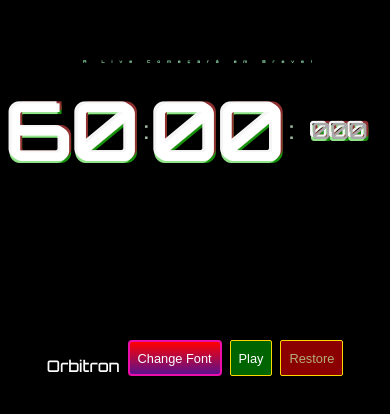
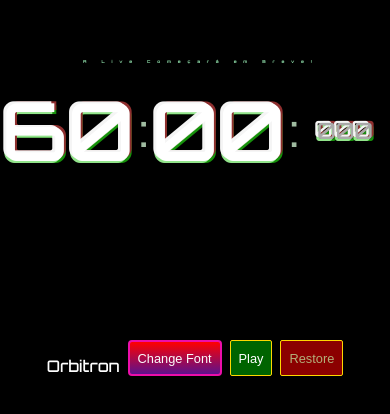
Before and after one commit to pLogicador/stopwatch, a plain HTML site: page index.html in a window 390 px wide. Shown: the part 120-534 px from the top of the page. Drawn offline with Linux system fonts and the light colour scheme.

Commit message:
Update styles.css

```diff
--- a/css/styles.css
+++ b/css/styles.css
@@ -169,7 +169,6 @@ body {
     border-radius: 4px;
     border: 2px solid rgb(236, 14, 170);
     cursor: pointer;
-    z-index: 1;
 }
 
 
@@ -179,6 +178,11 @@ body {
 /*Adaptação ao tamanho da janela*/
 @media screen and (max-width: 768px) {
     /* Estilos específicos para telas menores (por exemplo, smartphones) */
+
+    .container h1 {
+        font-size: 1vw;
+    }
+
     .time {
         font-size: 3vw; /* Tamanho da fonte menor para telas menores */
     }
@@ -187,8 +191,8 @@ body {
         font-size: 6vw;
     }
 
-    .container h1 {
-        font-size: 1vw;
+    .separator{
+        font-size: 11vw;
     }
 
     #changeFont,
```
